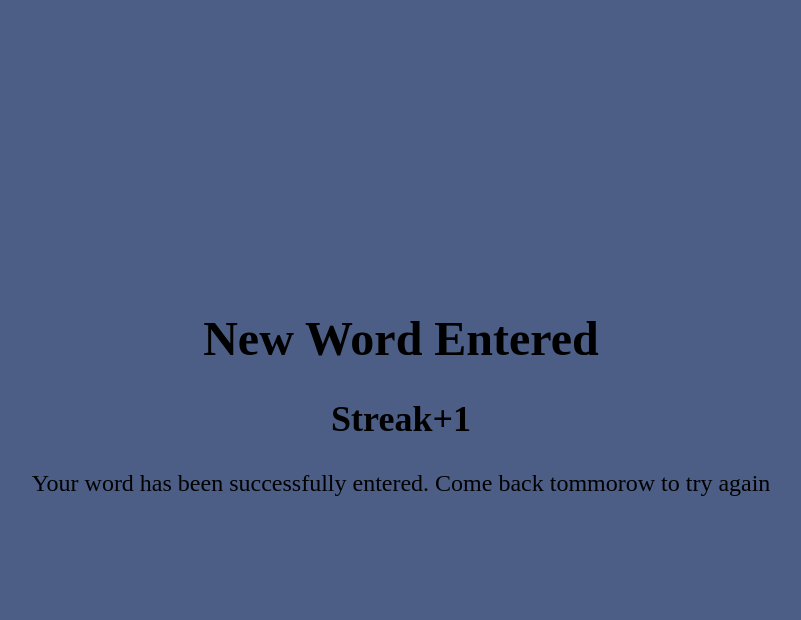
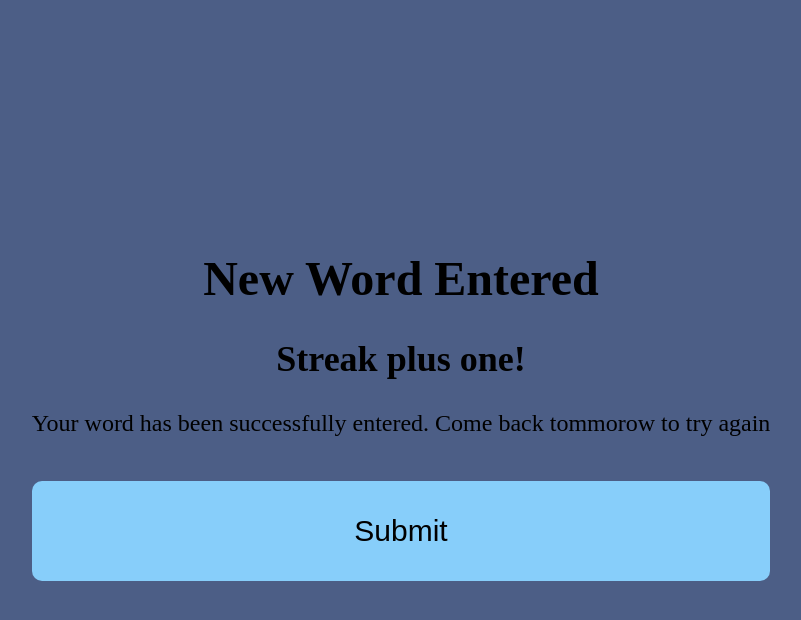
Before and after one commit to RedMythic1/Guessable, a Flask app: template templates/new_word.html in a window 1280 px wide. Shown: the top 620 px of the page, without its empty margins (239-1040 px from the left). Run offline with Flask 2, Linux system fonts and the light colour scheme; the template is opened without the code that fills it, so the values that code supplies are empty.

Commit message:
Update new_word.html

```diff
--- a/templates/new_word.html
+++ b/templates/new_word.html
@@ -48,8 +48,9 @@
 <body>
 	<font size="5">
 	<h1>New Word Entered</h1>
-	<h2>Streak+1</h2>
+	<h2>Streak plus one!</h2>
 	<p>Your word has been successfully entered. Come back tommorow to try again</p>
+	<button type="submit" style="font-size : 30px; width: 100%; height: 100px;" onclick="window.location.href='index.html'"> Submit</button>
 	</font>
 </body>
 </html>
```
